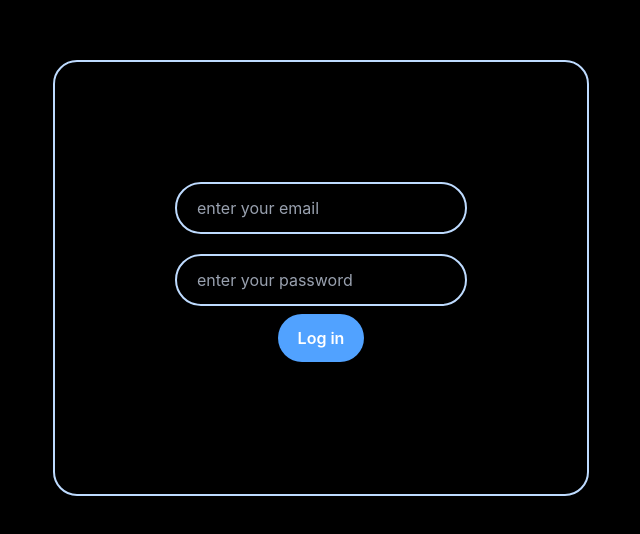
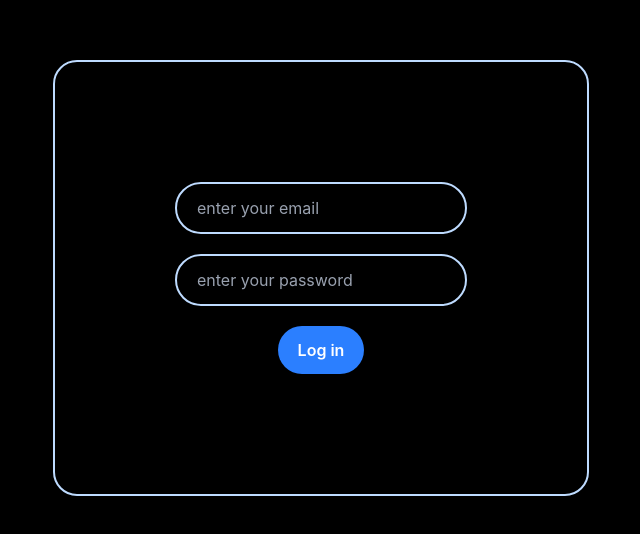
Before and after one commit to vader-72/Task-manager-, a React (Vite) app: page / in a window 1280 px wide. Shown: the part 122-656 px from the top of the page, without its empty margins (319-959 px from the left). Built offline with nearby package versions, Linux system fonts and the light colour scheme.

Commit message:
button ease in out

```diff
--- a/src/Compornents/auth/Login.jsx
+++ b/src/Compornents/auth/Login.jsx
@@ -37,7 +37,7 @@ const Login = ({handlelogin}) => {
             }}
             required className='text-white mt-5 border-blue-200 outline-none border-2  rounded-full py-3 px-5 placeholder:text-gray-400' type="password" placeholder="enter your password" />
 
-            <button className='mt-5 rounded-3xl px-5 animate-bounce cursor-pointer py-3 text-black-500 border-none outline-none bg-blue-400 hover:bg-blue-500 font-semibold '>Log in</button>
+            <button className='mt-5 rounded-3xl hover:scale-105 transition duration-300 ease-in-out px-5 cursor-pointer py-3 text-black-500 border-none outline-none bg-blue-500 hover:bg-blue-400 font-semibold '>Log in</button>
         </form>
         </div>
     </div>
```
